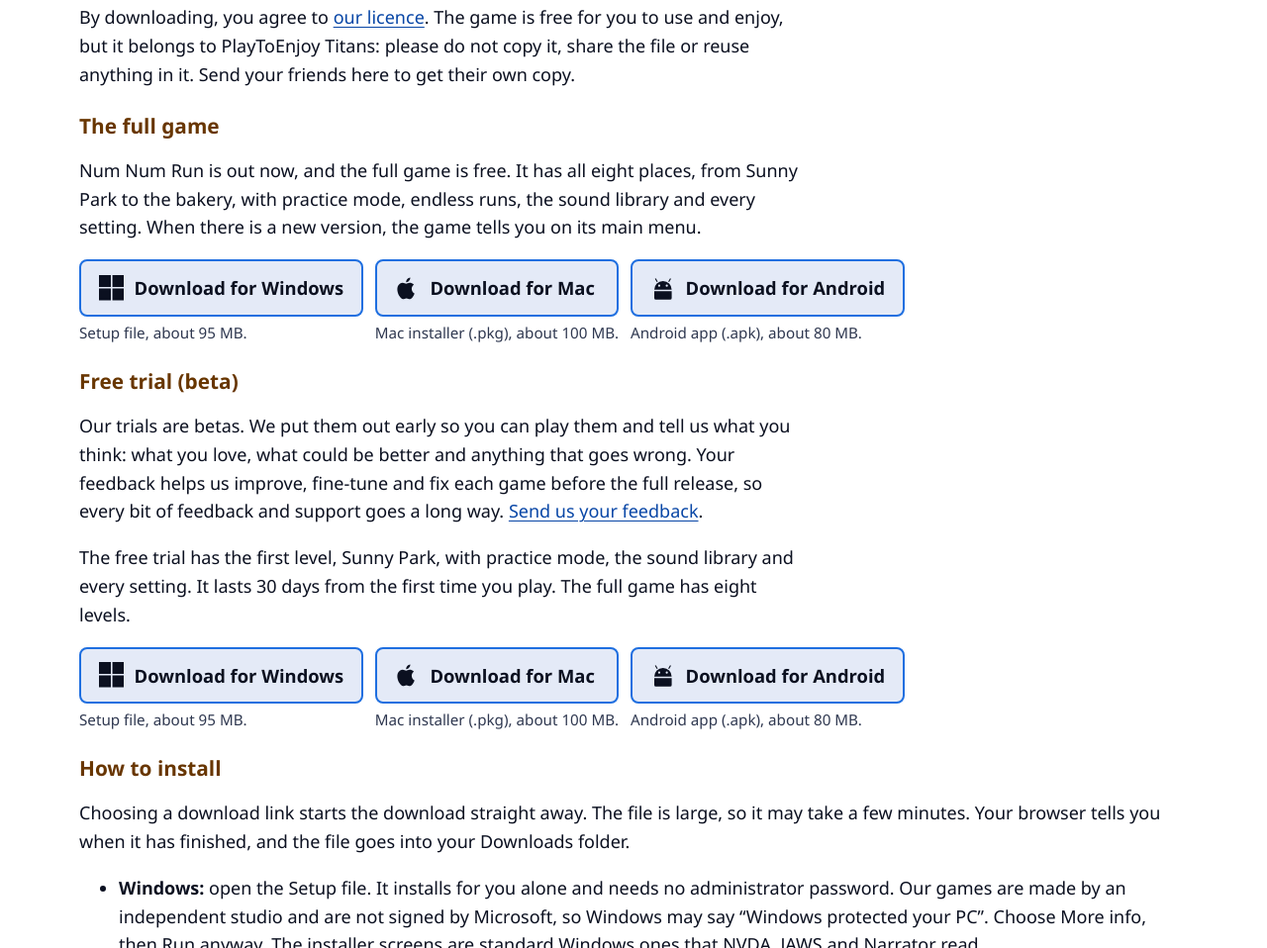
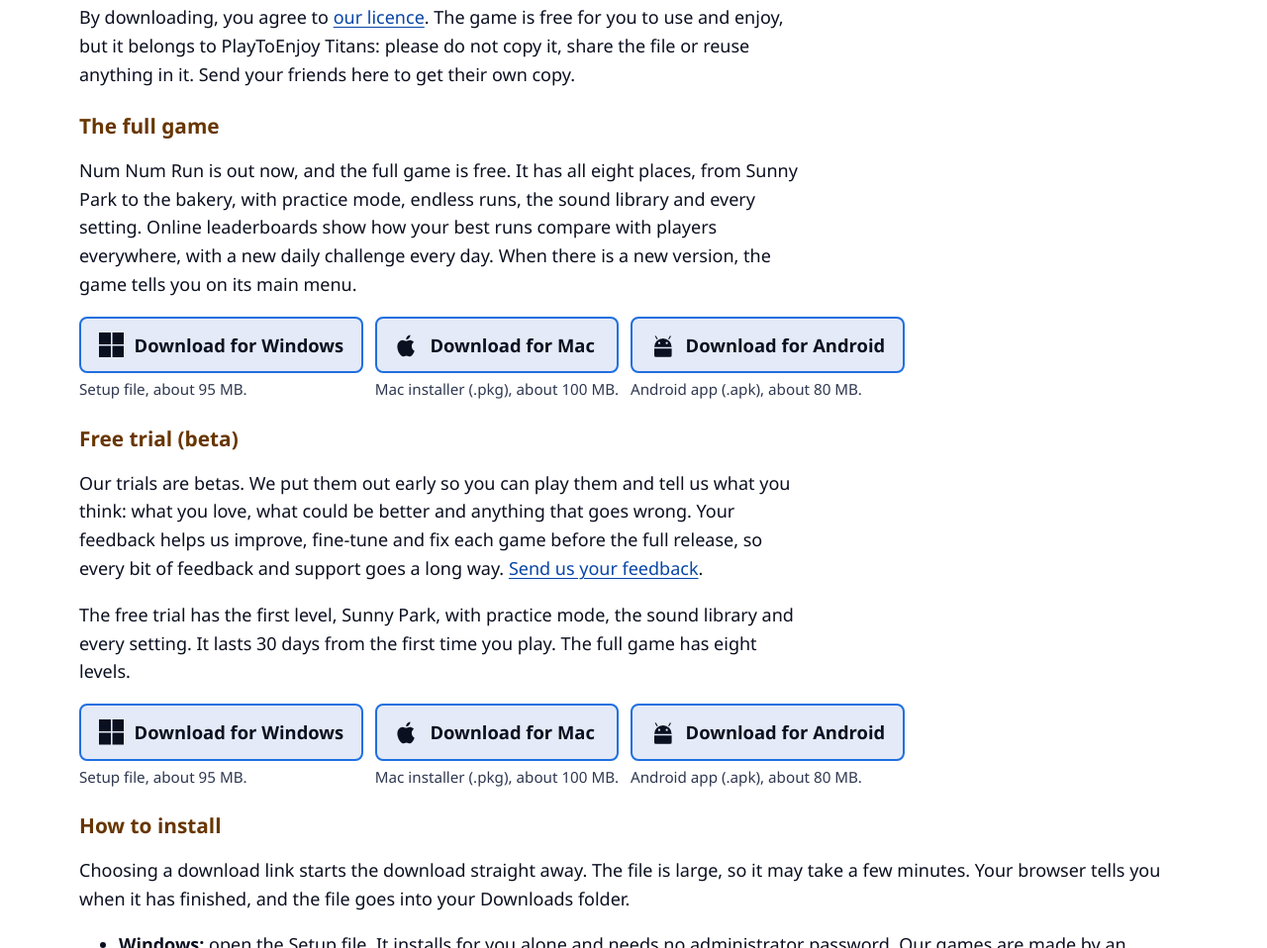
Before and after one commit to pdexinthelab/playtoenjoytitans, a plain HTML site: page num-num-run.html in a window 1280 px wide. Shown: the part 3322-4280 px from the top of the page at 99% size. Drawn offline with Linux system fonts and the light colour scheme.

Commit message:
Num Num Run: the online leaderboards are on
Co-Authored-By: Claude Opus 5.5 <noreply@anthropic.com>

```diff
--- a/num-num-run.html
+++ b/num-num-run.html
@@ -140,7 +140,7 @@
       <h2 id="downloads-heading">Downloads</h2>
       <p class="prose licence-note">By downloading, you agree to <a href="terms.html">our licence</a>. The game is free for you to use and enjoy, but it belongs to PlayToEnjoy Titans: please do not copy it, share the file or reuse anything in it. Send your friends here to get their own copy.</p>
       <h3>The full game</h3>
-      <p class="prose">Num Num Run is out now, and the full game is free. It has all eight places, from Sunny Park to the bakery, with practice mode, endless runs, the sound library and every setting. When there is a new version, the game tells you on its main menu.</p>
+      <p class="prose">Num Num Run is out now, and the full game is free. It has all eight places, from Sunny Park to the bakery, with practice mode, endless runs, the sound library and every setting. Online leaderboards show how your best runs compare with players everywhere, with a new daily challenge every day. When there is a new version, the game tells you on its main menu.</p>
       <ul class="downloads">
         <li><a class="download" href="https://www.dropbox.com/scl/fo/20okzfv35lq3m4kety279/AJcjeIXkUNRw4GMnL0XKdCs?rlkey=1evl8zu2snd5zp4dkhyq18yx8&amp;preview=Num%20Num%20Run%20Setup.exe&amp;dl=1" data-goatcounter-click="download/num-num-run/full/windows" data-goatcounter-title="num-num-run full Windows"><svg viewBox="0 0 16 16" aria-hidden="true" focusable="false"><path d="M0 0h7.5v7.5H0zM8.5 0H16v7.5H8.5zM0 8.5h7.5V16H0zM8.5 8.5H16V16H8.5z"/></svg><span>Download for Windows</span></a><span class="file-note">Setup file, about 95 MB.</span></li>
         <li><a class="download" href="https://www.dropbox.com/scl/fo/20okzfv35lq3m4kety279/AJcjeIXkUNRw4GMnL0XKdCs?rlkey=1evl8zu2snd5zp4dkhyq18yx8&amp;preview=Num%20Num%20Run.pkg&amp;dl=1" data-goatcounter-click="download/num-num-run/full/mac" data-goatcounter-title="num-num-run full Mac"><svg viewBox="0 0 16 16" aria-hidden="true" focusable="false"><path d="M11.2 8.5c0-1.6 1.3-2.3 1.4-2.4-.8-1.1-2-1.3-2.4-1.3-1-.1-2 .6-2.5.6s-1.3-.6-2.2-.6C4.4 4.8 3.3 5.5 2.7 6.6c-1.2 2.1-.3 5.2.9 6.9.6.8 1.2 1.7 2.1 1.7.8 0 1.2-.5 2.2-.5s1.3.5 2.2.5c.9 0 1.5-.9 2-1.7.6-.9.9-1.8.9-1.9 0 0-1.8-.7-1.8-3.1zM9.6 3.5c.4-.5.8-1.3.7-2-.7 0-1.5.5-1.9 1-.4.5-.8 1.2-.7 2 .8 0 1.5-.4 1.9-1z"/></svg><span>Download for Mac</span></a><span class="file-note">Mac installer (.pkg), about 100 MB.</span></li>
```
